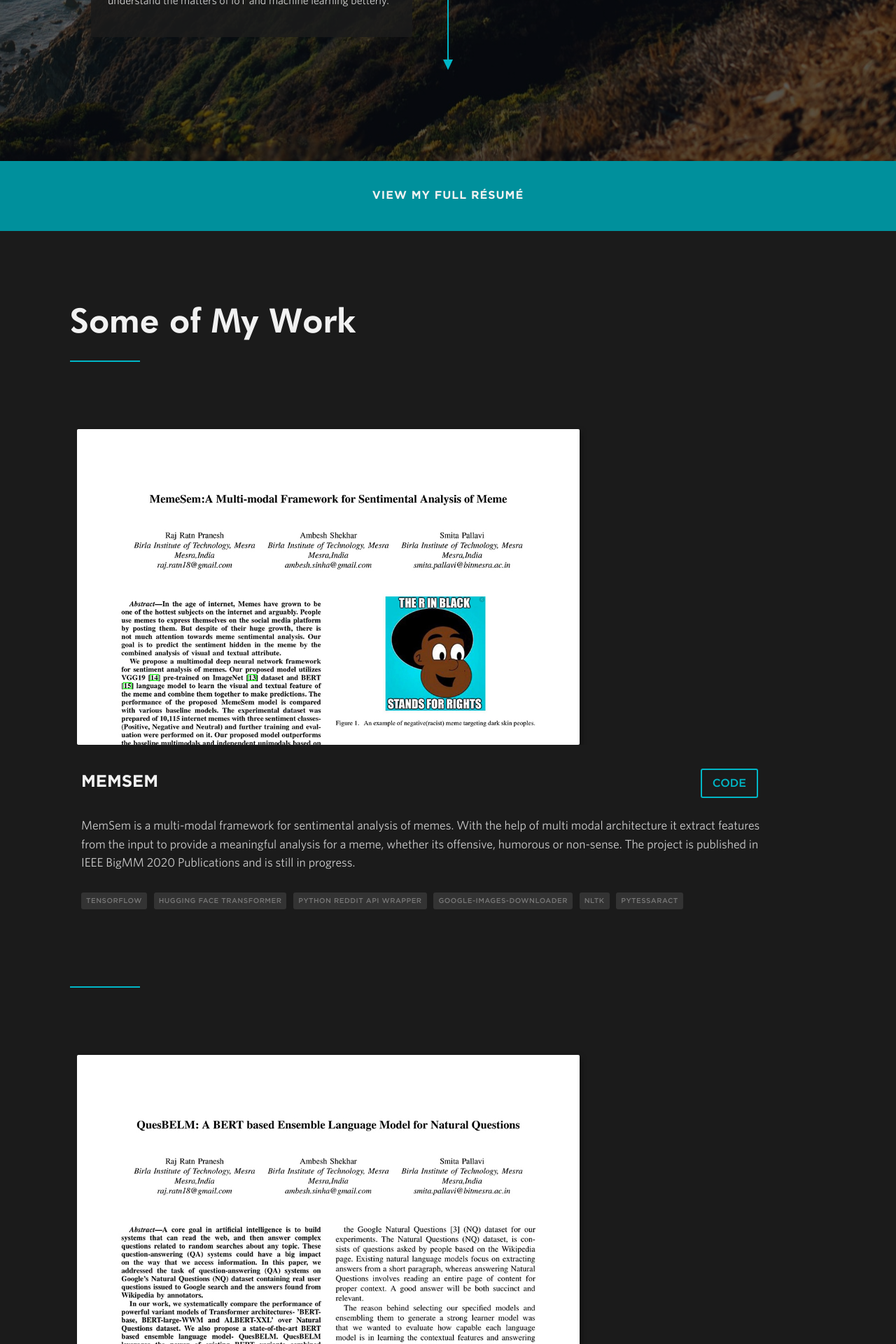
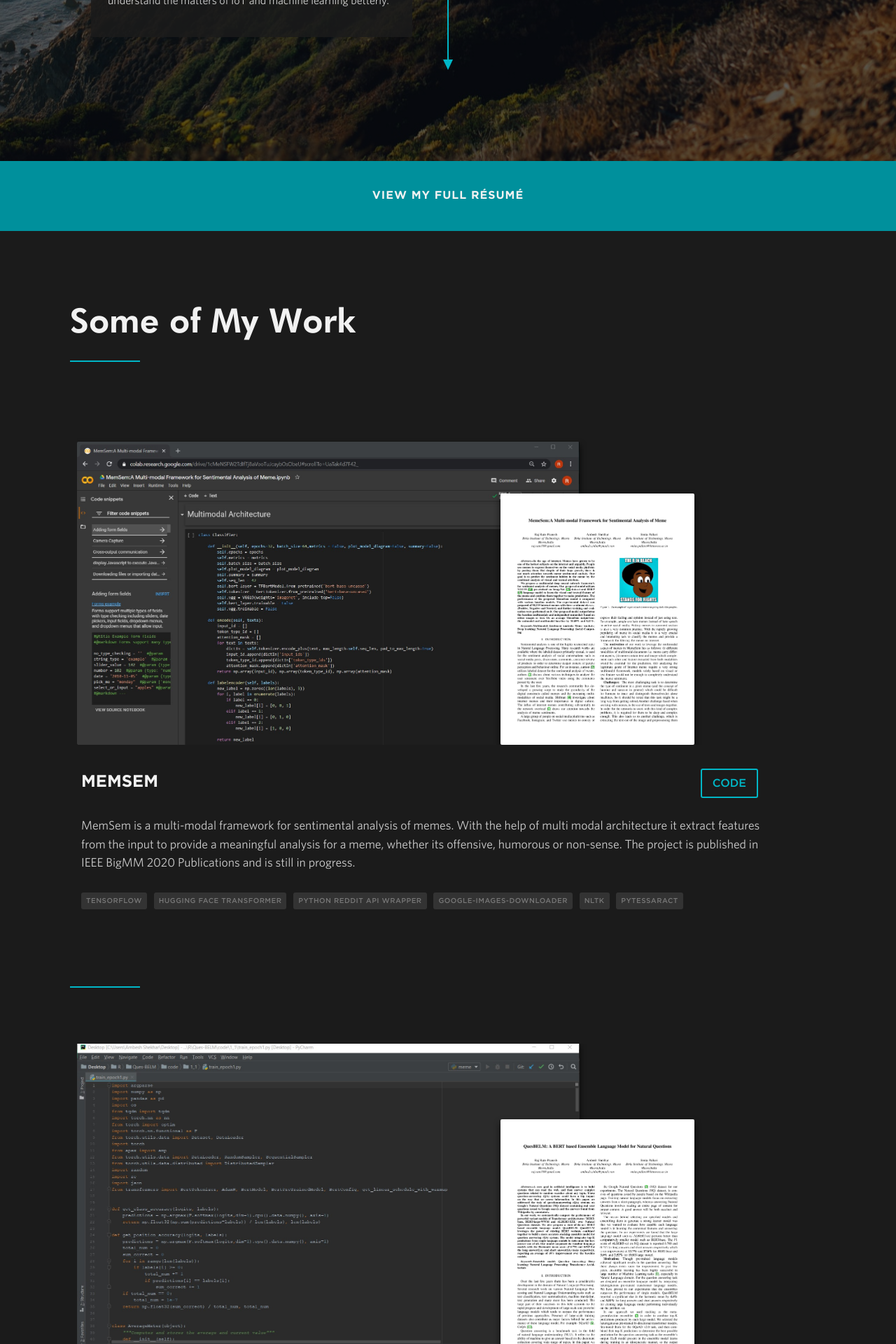
Before and after one commit to AmbiTyga/AmbiTyga.github.io, a Jekyll site: the page built from index.html, in a window 1280 px wide. Shown: the part 4480-6400 px from the top of the page at 70% size. Built offline with Jekyll 4.4.1, drawn with Linux system fonts in a browser that asks for light colours; nearby versions of some CDN libraries.

Commit message:
Updating images

```diff
--- a/_includes/portfolio.html
+++ b/_includes/portfolio.html
@@ -16,7 +16,7 @@
             {% else %}
 			{% endif %}-->
             <img class="img-lg" src="img/portfolio/{{project.img}}/{{project.img}}.jpg" alt="desktop-screenshot">
-            <!--img class="img-md" src="img/portfolio/{{project.img}}/{{project.img}}-tablet.jpg" alt="tablet-screenshot"-->
+            <img class="img-md" src="img/portfolio/{{project.img}}/{{project.img}}-tablet.jpg" alt="tablet-screenshot">
             <!--img class="img-sm" src="img/portfolio/{{project.img}}/{{project.img}}-mobile.jpg" alt="mobile-screenshot"-->
 
           </div>
```
Also changed, not shown: img/portfolio/belm/belm-tablet.jpg (added), img/portfolio/belm/belm.jpg, img/portfolio/deafdance/Screenshot (46).png (added), img/portfolio/deafdance/crowddj-mobile.jpg (deleted), img/portfolio/deafdance/crowddj-tablet.jpg (deleted), img/portfolio/deafdance/crowddj.jpg (deleted), img/portfolio/deafdance/deafdance-tablet.jpg (added), img/portfolio/deafdance/deafdance.jpg (added), img/portfolio/hiLyted/hackernews-mobile.jpg (deleted), img/portfolio/hiLyted/hackernews-tablet.jpg (deleted), img/portfolio/hiLyted/hackernews.jpg (deleted), img/portfolio/hiLyted/hiLyted-tablet.jpg (added), img/portfolio/hiLyted/hiLyted.jpg (added), img/portfolio/memsem/coursesource-mobile.jpg (deleted), 3 more files.
